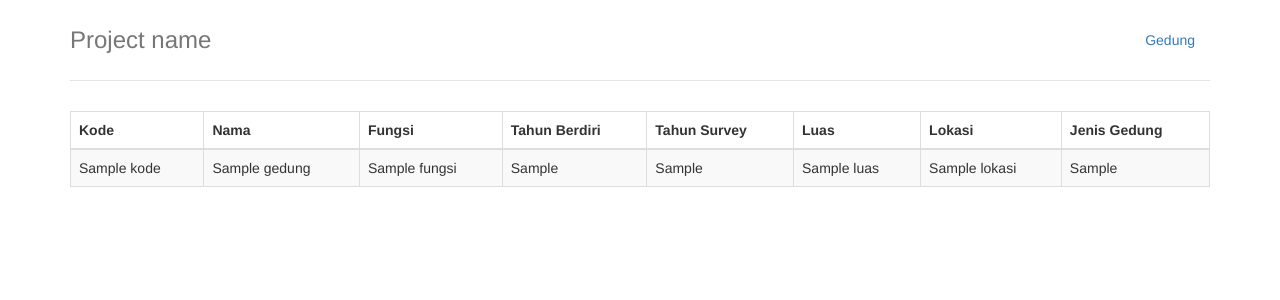
After one commit to fanitriastowo/datacentre-ci, a CodeIgniter app: template application/views/gedung_v.php in a window 1280 px wide. The commit adds this page. Shown: the top 300 px of the page. Run offline with CodeIgniter, Linux system fonts and the light colour scheme; the template is opened without the code that fills it: most values are stand-ins (such as "Sample title", 1, 10 or a date in 2020).

Commit message:
add gedung list to view

```diff
--- /dev/null
+++ b/application/views/gedung_v.php
@@ -0,0 +1,43 @@
+<!DOCTYPE html>
+<html lang="en">
+<head>
+	<?php $this->load->view('template/css'); ?>
+	<title>Gedung</title>
+</head>
+<body>
+	<div class="container">
+		<?php $this->load->view('template/navbar'); ?>
+
+		<table class="table table-bordered table-hovered table-striped">
+			<thead>
+				<tr>
+					<th>Kode</th>
+					<th>Nama</th>
+					<th>Fungsi</th>
+					<th>Tahun Berdiri</th>
+					<th>Tahun Survey</th>
+					<th>Luas</th>
+					<th>Lokasi</th>
+					<th>Jenis Gedung</th>
+				</tr>
+			</thead>
+			<tbody>
+				<?php foreach ($gedungs as $gedung): ?>
+					<tr>
+						<td><?php echo $gedung->kode; ?></td>
+						<td><?php echo $gedung->nama; ?></td>
+						<td><?php echo $gedung->fungsi; ?></td>
+						<td><?php echo $gedung->tahun_berdiri; ?></td>
+						<td><?php echo $gedung->tahun_survey; ?></td>
+						<td><?php echo $gedung->luas; ?></td>
+						<td><?php echo $gedung->lokasi; ?></td>
+						<td><?php echo $gedung->jenis_gedung; ?></td>
+					</tr>
+				<?php endforeach ?>
+			</tbody>
+		</table>
+	</div>
+
+<?php $this->load->view('template/js'); ?>
+</body>
+</html>
--- a/application/views/template/navbar.php
+++ b/application/views/template/navbar.php
@@ -1,9 +1,7 @@
 <div class="header">
 	<nav>
 		<ul class="nav nav-pills pull-right">
-			<li role="presentation" class="active"><a href="#">Home</a></li>
-			<li role="presentation"><a href="#">About</a></li>
-			<li role="presentation"><a href="#">Contact</a></li>
+			<li role="presentation"><?php echo anchor('gedung', 'Gedung') ?></li>
 		</ul>
 	</nav>
 	<h3 class="text-muted">Project name</h3>
```
Also changed, not shown: application/controllers/gedung.php (added, +14 -0 lines), application/controllers/home.php (+4 -15 lines), application/models/gedung_m.php (added, +11 -0 lines), application/migrations/001_create_gedung.php.
